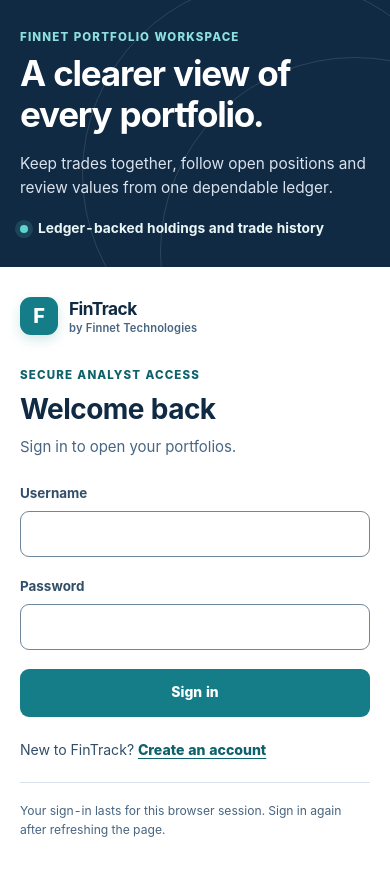
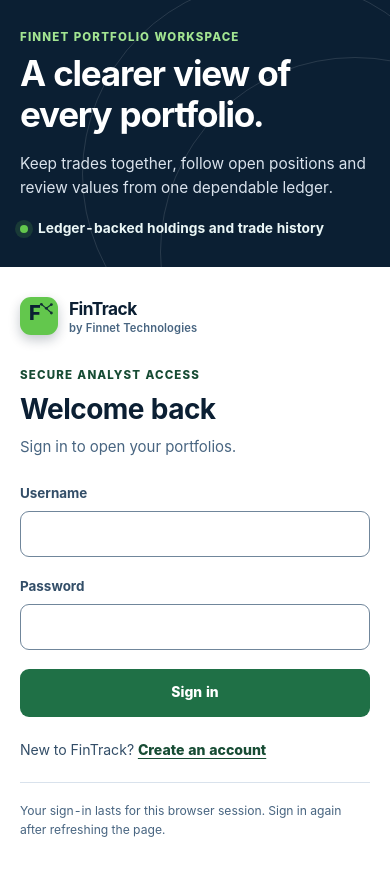
Before and after one commit to declerke/FinTrack, a React (Vite) app in the folder frontend/: page /login in a window 390 px wide. Built offline with nearby package versions, Linux system fonts and the light colour scheme; no server answers.

Commit message:
feat: apply FinTrack brand and mobile polish

```diff
--- a/frontend/index.html
+++ b/frontend/index.html
@@ -3,7 +3,7 @@
   <head>
     <meta charset="UTF-8" />
     <meta name="viewport" content="width=device-width, initial-scale=1.0" />
-    <meta name="theme-color" content="#f3f7fa" />
+    <meta name="theme-color" content="#0b1f33" />
     <meta name="description" content="A clear, ledger-based portfolio tracker for investment analysts." />
     <title>FinTrack by Finnet Technologies</title>
     <link rel="icon" type="image/svg+xml" href="/favicon.svg" />
--- a/frontend/src/App.tsx
+++ b/frontend/src/App.tsx
@@ -4,6 +4,7 @@ import { getApiToken, onUnauthorized, setApiToken } from './api';
 import { AuthPage } from './pages/AuthPage';
 import { PortfoliosPage } from './pages/PortfoliosPage';
 import { PortfolioPage } from './pages/PortfolioPage';
+import { BrandMark } from './components/BrandMark';
 
 function RequireSession({ token }: { token: string | null }) {
   const location = useLocation();
@@ -16,7 +17,7 @@ function ApplicationLayout({ onSignOut }: { onSignOut: () => void }) {
       <header className="site-header">
         <div className="site-header-inner">
           <Link className="brand-lockup" to="/portfolios" aria-label="FinTrack by Finnet Technologies — portfolios">
-            <span className="brand-mark" aria-hidden="true">F</span>
+            <BrandMark />
             <span className="brand-name"><strong>FinTrack</strong><small>by Finnet Technologies</small></span>
           </Link>
           <nav className="primary-navigation" aria-label="Main navigation">
--- /dev/null
+++ b/frontend/src/components/BrandMark.tsx
@@ -0,0 +1,14 @@
+export function BrandMark() {
+  return (
+    <span className="brand-mark" aria-hidden="true">
+      <span className="brand-letter">F</span>
+      <svg className="brand-network" viewBox="0 0 16 16" fill="none">
+        <path d="M2.5 3.5 7.8 7.8l5.4-4M7.8 7.8l5.4 5" stroke="currentColor" strokeWidth="1.2" />
+        <circle cx="2.5" cy="3.5" r="1.5" fill="currentColor" />
+        <circle cx="7.8" cy="7.8" r="1.5" fill="currentColor" />
+        <circle cx="13.2" cy="3.8" r="1.5" fill="currentColor" />
+        <circle cx="13.2" cy="12.8" r="1.5" fill="currentColor" />
+      </svg>
+    </span>
+  );
+}
--- a/frontend/src/pages/AuthPage.tsx
+++ b/frontend/src/pages/AuthPage.tsx
@@ -1,6 +1,7 @@
 import { useEffect, useState, type FormEvent } from 'react';
 import { Link, useLocation, useNavigate } from 'react-router-dom';
 import { api } from '../api';
+import { BrandMark } from '../components/BrandMark';
 
 interface AuthPageProps {
   mode: 'login' | 'register';
@@ -71,7 +72,7 @@ export function AuthPage({ mode, onAuthenticated }: AuthPageProps) {
 
       <section className="auth-panel" aria-labelledby="auth-heading">
         <div className="auth-brand" aria-label="FinTrack by Finnet Technologies">
-          <span className="brand-mark" aria-hidden="true">F</span>
+          <BrandMark />
           <span><strong>FinTrack</strong><small>by Finnet Technologies</small></span>
         </div>
         <div className="auth-form-heading">
--- a/frontend/src/styles.css
+++ b/frontend/src/styles.css
@@ -1,17 +1,18 @@
 :root {
   font-family: Inter, 'Segoe UI', sans-serif;
-  color: #102a43;
+  color: #0b1f33;
   background: #f3f7fa;
   font-synthesis: none;
   text-rendering: optimizeLegibility;
   font-optical-sizing: auto;
-  --ink: #102a43;
+  --ink: #0b1f33;
   --ink-soft: #334e68;
   --muted: #486581;
   --muted-light: #627d98;
-  --accent: #147d87;
-  --accent-dark: #0d626b;
-  --accent-soft: #e2f3f3;
+  --accent: #1f7046;
+  --accent-dark: #174c34;
+  --accent-soft: #e8f2eb;
+  --brand-accent: #63c74d;
   --page: #f3f7fa;
   --surface: #ffffff;
   --surface-soft: #f8fbfd;
@@ -75,7 +76,7 @@ input:focus-visible,
 select:focus-visible,
 [tabindex='0']:focus-visible,
 [tabindex='-1']:focus-visible {
-  outline: 3px solid #147d87;
+  outline: 3px solid var(--accent);
   outline-offset: 3px;
 }
 
@@ -155,8 +156,8 @@ h3 {
 .site-header {
   position: relative;
   z-index: 2;
-  background: var(--surface);
-  border-bottom: 1px solid var(--border);
+  background: var(--ink);
+  border-bottom: 2px solid var(--brand-accent);
 }
 
 .site-header-inner {
@@ -181,25 +182,56 @@ h3 {
   color: var(--ink);
 }
 
+.site-header .brand-lockup,
+.site-header .brand-lockup:hover {
+  color: #f7fafc;
+}
+
 .brand-mark {
+  position: relative;
   display: grid;
   width: 42px;
   height: 42px;
   flex: 0 0 auto;
   place-items: center;
   border-radius: 13px;
-  background: var(--accent);
-  color: white;
+  background: var(--brand-accent);
+  color: var(--ink);
   font-family: Inter, 'Segoe UI', sans-serif;
   font-size: 1.25rem;
   font-weight: 800;
-  box-shadow: 0 5px 12px rgb(20 125 135 / 18%);
+  box-shadow: 0 5px 12px rgb(11 31 51 / 24%);
+}
+
+.brand-letter {
+  position: absolute;
+  top: 6px;
+  left: 9px;
+  z-index: 1;
+  font-size: 1.25rem;
+  font-weight: 800;
+  line-height: 1;
+}
+
+.brand-network {
+  position: absolute;
+  top: 4px;
+  right: 4px;
+  width: 15px;
+  height: 15px;
+  color: var(--ink);
+  opacity: 0.9;
+  pointer-events: none;
 }
 
 .brand-name,
 .auth-brand > span:last-child {
   display: grid;
   line-height: 1.25;
+}
+
+.site-header .brand-name small {
+  color: #d9e2ec;
 }
 
 .brand-name strong,
@@ -224,13 +256,29 @@ h3 {
 }
 
 .primary-navigation > a {
-  color: var(--ink-soft);
+  color: #f7fafc;
   font-weight: 700;
   text-decoration: none;
 }
 
 .primary-navigation > a:hover {
-  color: var(--accent-dark);
+  color: var(--brand-accent);
+}
+
+.site-header .button-quiet {
+  border-color: #70869b;
+  background: transparent;
+  color: #f7fafc;
+}
+
+.site-header .button-quiet:hover:not(:disabled) {
+  border-color: #d9e2ec;
+  background: #1c3447;
+  color: #f7fafc;
+}
+
+.site-header :focus-visible {
+  outline-color: #f7fafc;
 }
 
 .page-content {
@@ -278,10 +326,10 @@ h3 {
   justify-content: center;
   min-height: 30px;
   padding: 5px 11px;
-  border: 1px solid #b7dede;
+  border: 1px solid #bdd2c4;
   border-radius: 99px;
   background: var(--accent-soft);
-  color: #0b5861;
+  color: var(--accent-dark);
   font-size: 0.76rem;
   font-weight: 800;
   white-space: nowrap;
@@ -460,14 +508,14 @@ h3 {
 
 .button-secondary {
   border-color: var(--accent);
-  background: #edf8f8;
-  color: #0b5861;
+  background: var(--accent-soft);
+  color: var(--accent-dark);
 }
 
 .button-secondary:hover:not(:disabled) {
   border-color: var(--accent-dark);
-  background: #e0f1f1;
-  color: #084b52;
+  background: #dcebe0;
+  color: var(--accent-dark);
 }
 
 .button-quiet {
@@ -823,15 +871,16 @@ h3 {
 }
 
 .summary-metric-value {
-  border-color: #b7dede;
-  background: #f0f9f9;
+  border-color: var(--border);
+  background: var(--surface-soft);
 }
 
 .accounting-note {
   padding: 10px 12px;
   margin-bottom: 20px;
-  border-left: 3px solid var(--accent);
-  background: #f3f9fa;
+  border: 1px solid var(--border);
+  border-radius: 8px;
+  background: var(--surface-soft);
   color: var(--ink-soft);
   font-size: 0.78rem;
 }
@@ -994,10 +1043,10 @@ h3 {
 .instrument-chip {
   display: inline-flex;
   padding: 3px 7px;
-  border: 1px solid #c6e3e4;
+  border: 1px solid #cbd6df;
   border-radius: 6px;
-  background: #f1f9f9;
-  color: #0c5860;
+  background: #eaf0f5;
+  color: #193d5a;
   font-size: 0.72rem;
   font-weight: 800;
 }
@@ -1008,15 +1057,10 @@ h3 {
   justify-content: center;
   padding: 3px 7px;
   border-radius: 6px;
-  background: var(--positive-bg);
-  color: var(--positive);
+  background: #eaf0f5;
+  color: var(--ink-soft);
   font-size: 0.72rem;
   font-weight: 800;
-}
-
-.trade-badge-sell {
-  background: #fff2e7;
-  color: #8a4b12;
 }
 
 .action-cell {
@@ -1099,7 +1143,7 @@ h3 {
 }
 
 .auth-intro .eyebrow {
-  color: #8de0df;
+  color: #a2e491;
 }
 
 .auth-intro h1 {
@@ -1129,8 +1173,8 @@ h3 {
   width: 8px;
   height: 8px;
   border-radius: 50%;
-  background: #5fd3cf;
-  box-shadow: 0 0 0 5px rgb(95 211 207 / 16%);
+  background: var(--brand-accent);
+  box-shadow: 0 0 0 5px rgb(99 199 77 / 16%);
 }
 
 .auth-panel {
```
Also changed, not shown: frontend/public/favicon.svg, 3 other files (tests, documents, lock files or other folders).
